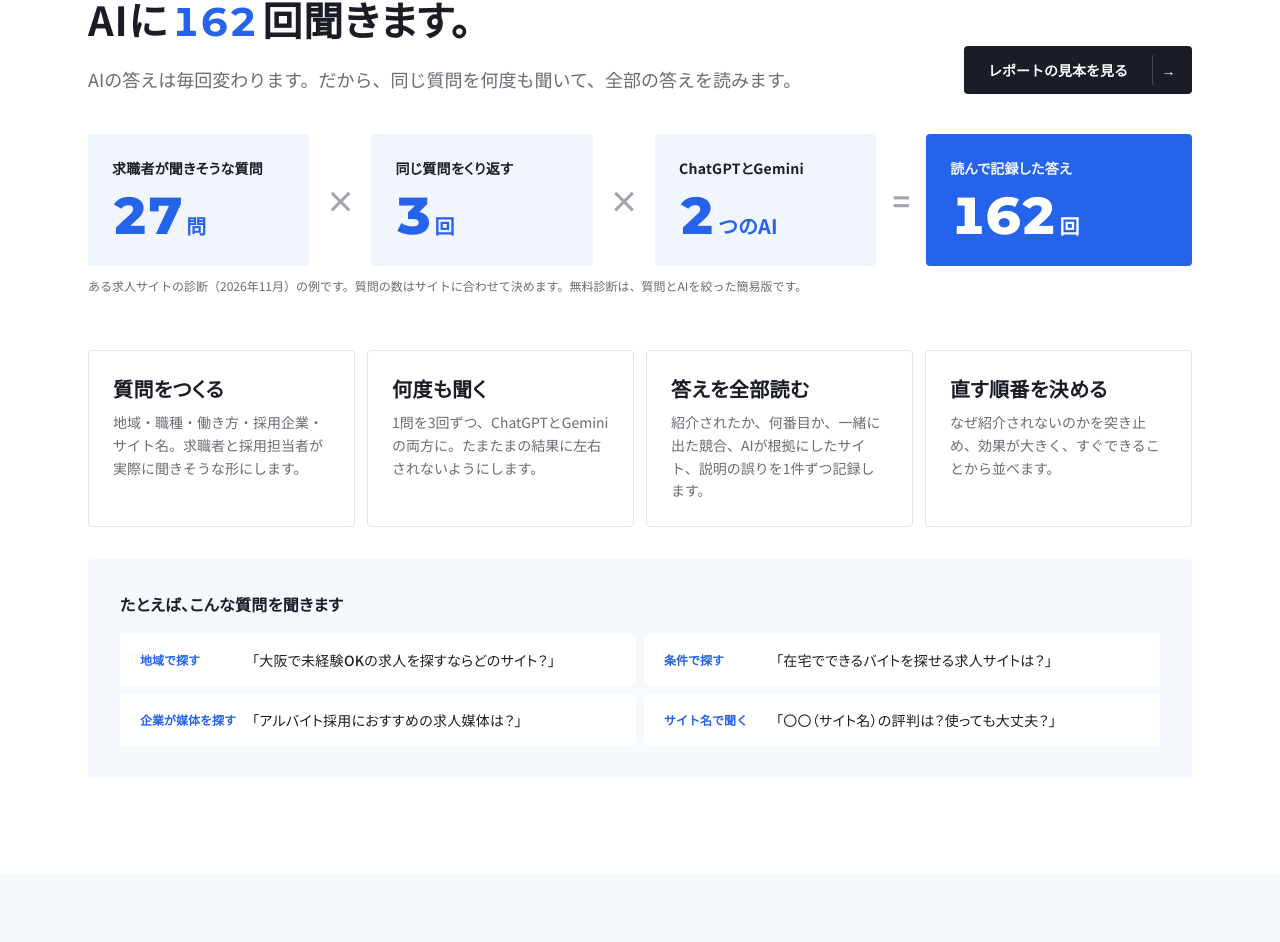
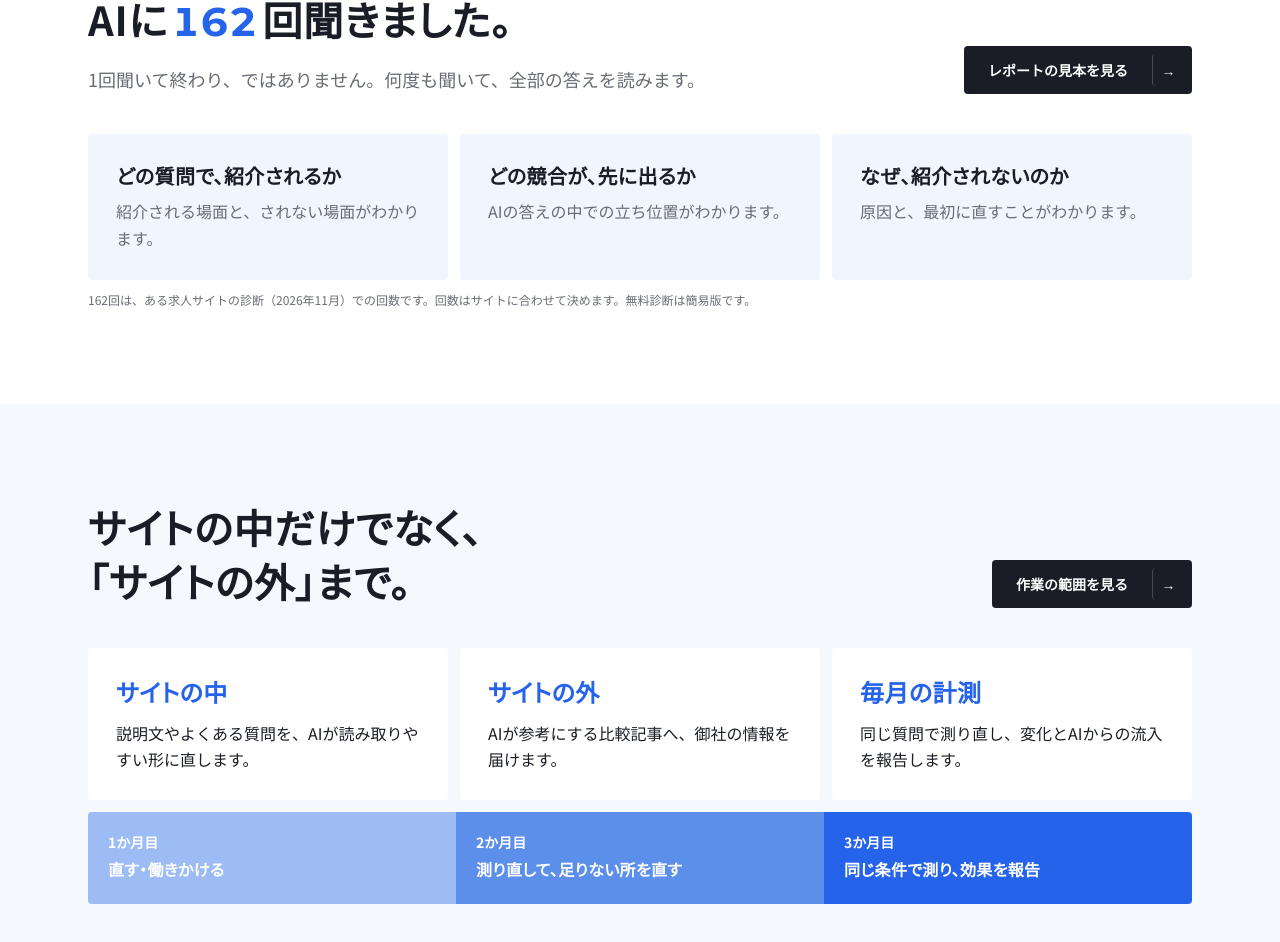
Before and after one commit to okonomidonn/test, a Next.js app: page /ai in a window 1280 px wide. Shown: the part 2475-3417 px from the top of the page. Built offline with nearby package versions, Linux system fonts and the light colour scheme; no server answers.

Commit message:
診断の内容は、やり方の細部を書かずに「162回」と分かることだけにする
Co-Authored-By: Claude Opus 5.5 <noreply@anthropic.com>
Claude-Session: https://claude.ai/code/session_01Th8iNbFkn2KLL5wKS71adU

```diff
--- a/src/components/ai/jobs-landing.tsx
+++ b/src/components/ai/jobs-landing.tsx
@@ -13,13 +13,6 @@ const SEEKER_STATS = [
   { label: "生成AIを使い続ける大学生", value: "84.5", unit: "%" },
 ];
 const SEEKER_SOURCES = "左から 学情「20代転職意識調査」2026年8月・n=186／マイナビ転職「転職者の生成AI活用に関する実態調査」2026年4月・n=700（直近1年に転職した20代）／Itera「転職活動における企業情報の収集方法に関する調査」2026年8月・n=880／産業能率大学「学生メディア・コンテンツ利用調査2026」・n=2,607";
-
-const QUESTION_TYPES = [
-  { title: "地域で探す", ex: "大阪で未経験OKの求人を探すならどのサイト？" },
-  { title: "条件で探す", ex: "在宅でできるバイトを探せる求人サイトは？" },
-  { title: "企業が媒体を探す", ex: "アルバイト採用におすすめの求人媒体は？" },
-  { title: "サイト名で聞く", ex: "〇〇（サイト名）の評判は？使っても大丈夫？" },
-];
 
 const WORK = [
   { title: "サイトの中", body: "説明文やよくある質問を、AIが読み取りやすい形に直します。" },
@@ -133,55 +126,25 @@ export function JobsLanding() {
 
       <CtaBand title="まずは、今の紹介のされ方を知る。" />
 
-      {/* 診断の内容：調査の丁寧さを見せる */}
+      {/* 診断の内容：丁寧さは伝えるが、やり方の細部は書かない */}
       <Section id="features">
         <div className="flex flex-col gap-6 md:flex-row md:items-end md:justify-between">
-          <Head title={<>1つの求人サイトのために、<br />AIに<span className="font-num px-1 text-brand">162</span>回聞きます。</>} desc="AIの答えは毎回変わります。だから、同じ質問を何度も聞いて、全部の答えを読みます。" />
+          <Head title={<>1つの求人サイトのために、<br />AIに<span className="font-num px-1 text-brand">162</span>回聞きました。</>} desc="1回聞いて終わり、ではありません。何度も聞いて、全部の答えを読みます。" />
           <ArrowLink href="/ai/sample">レポートの見本を見る</ArrowLink>
         </div>
-        <div className="mt-10 grid grid-cols-3 items-stretch gap-2 sm:gap-3 lg:grid-cols-[1fr_auto_1fr_auto_1fr_auto_1.2fr]">
+        <div className="mt-10 grid gap-3 lg:grid-cols-3">
           {[
-            { label: "求職者が聞きそうな質問", value: "27", unit: "問" },
-            { op: "×" },
-            { label: "同じ質問をくり返す", value: "3", unit: "回" },
-            { op: "×" },
-            { label: "ChatGPTとGemini", value: "2", unit: "つのAI" },
-            { op: "=" },
-            { label: "読んで記録した答え", value: "162", unit: "回", em: true },
-          ].map((c, i) =>
-            "op" in c ? (
-              <span key={i} aria-hidden className="hidden place-items-center px-1 text-3xl font-bold text-slate-400 lg:grid">{c.op}</span>
-            ) : (
-              <div key={i} className={`rounded-md px-3 py-5 sm:px-6 sm:py-6 ${c.em ? "col-span-3 bg-brand text-white lg:col-span-1" : "bg-[#F1F6FE]"}`}>
-                <p className={`palt text-xs font-bold sm:text-sm ${c.em ? "text-blue-100" : "text-slate-700"}`}>{c.label}</p>
-                <div className="mt-3"><Stat value={c.value!} unit={c.unit} className={c.em ? "text-white" : "text-brand"} /></div>
-              </div>
-            ),
-          )}
+            { t: "どの質問で、紹介されるか", b: "紹介される場面と、されない場面がわかります。" },
+            { t: "どの競合が、先に出るか", b: "AIの答えの中での立ち位置がわかります。" },
+            { t: "なぜ、紹介されないのか", b: "原因と、最初に直すことがわかります。" },
+          ].map((c) => (
+            <div key={c.t} className="rounded-md bg-[#F1F6FE] p-7">
+              <p className="palt text-xl font-bold text-slate-900">{c.t}</p>
+              <p className="mt-2 text-slate-600">{c.b}</p>
+            </div>
+          ))}
         </div>
-        <p className="mt-3 text-xs text-slate-500">ある求人サイトの診断（2026年11月）の例です。質問の数はサイトに合わせて決めます。無料診断は、質問とAIを絞った簡易版です。</p>
-
-        <ol className="mt-14 grid gap-3 lg:grid-cols-4">
-          {[
-            { t: "質問をつくる", b: "地域・職種・働き方・採用企業・サイト名。求職者と採用担当者が実際に聞きそうな形にします。" },
-            { t: "何度も聞く", b: "1問を3回ずつ、ChatGPTとGeminiの両方に。たまたまの結果に左右されないようにします。" },
-            { t: "答えを全部読む", b: "紹介されたか、何番目か、一緒に出た競合、AIが根拠にしたサイト、説明の誤りを1件ずつ記録します。" },
-            { t: "直す順番を決める", b: "なぜ紹介されないのかを突き止め、効果が大きく、すぐできることから並べます。" },
-          ].map((s) => (
-            <li key={s.t} className="rounded-md border border-slate-200 p-6">
-              <p className="palt text-xl font-bold text-slate-900">{s.t}</p>
-              <p className="mt-2 text-sm leading-relaxed text-slate-600">{s.b}</p>
-            </li>
-          ))}
-        </ol>
-        <div className="mt-8 rounded-md bg-[#F5F8FD] p-6 sm:p-8">
-          <p className="palt font-bold text-slate-900">たとえば、こんな質問を聞きます</p>
-          <ul className="mt-4 grid gap-2 sm:grid-cols-2">
-            {QUESTION_TYPES.map((q) => (
-              <li key={q.title} className="flex items-center gap-4 rounded-md bg-white px-5 py-4"><span className="w-24 shrink-0 text-xs font-bold text-brand">{q.title}</span><span className="palt text-sm font-medium text-slate-900">「{q.ex}」</span></li>
-            ))}
-          </ul>
-        </div>
+        <p className="mt-3 text-xs text-slate-500">162回は、ある求人サイトの診断（2026年11月）での回数です。回数はサイトに合わせて決めます。無料診断は簡易版です。</p>
       </Section>
 
       {/* 改善の進め方 */}
```
